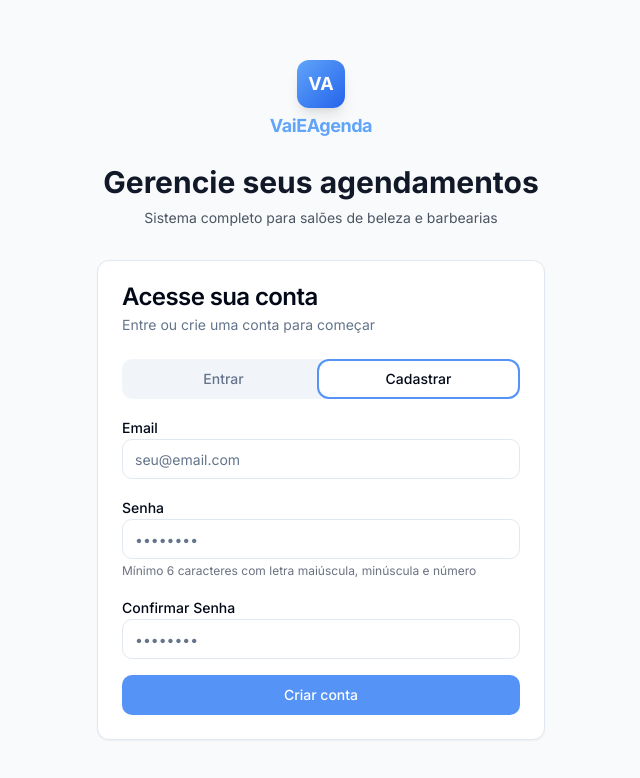
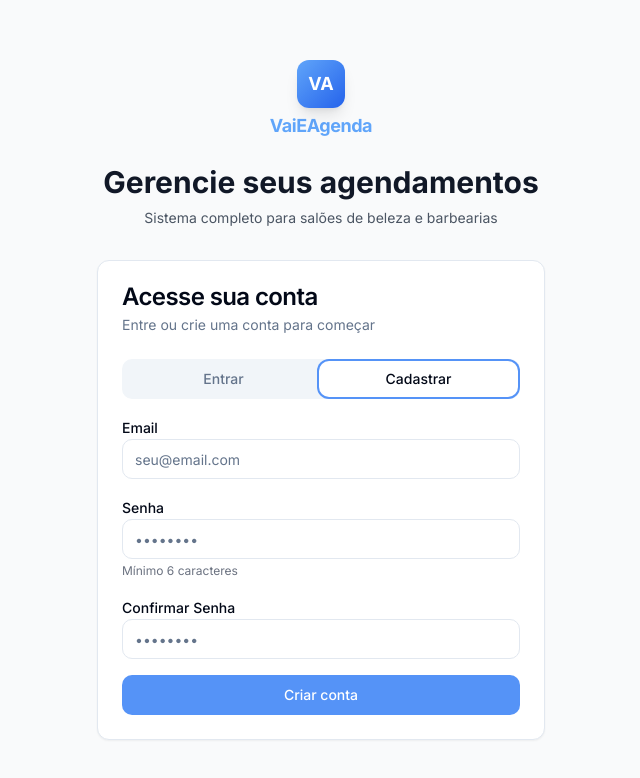
Before and after one commit to ulucasmp/vai-e-agenda-flow-07, a React (Vite) app: page /auth in a window 1280 px wide. Both pictures are taken after a click on the tab "Cadastrar". Shown: the top 778 px of the page, without its empty margins (319-959 px from the left). Built offline with nearby package versions, Linux system fonts and the light colour scheme.

Commit message:
Fix: Remove password complexity requirement
Remove the requirement for uppercase, lowercase, and numbers in the password during user registration, enforcing a minimum length of 6 characters instead.

```diff
--- a/src/pages/Auth.tsx
+++ b/src/pages/Auth.tsx
@@ -51,9 +51,6 @@ const Auth = () => {
     }
     if (password.length > 128) {
       return 'A senha deve ter no máximo 128 caracteres';
-    }
-    if (!/(?=.*[a-z])(?=.*[A-Z])(?=.*\d)/.test(password)) {
-      return 'A senha deve conter pelo menos uma letra minúscula, uma maiúscula e um número';
     }
     return null;
   };
@@ -304,7 +301,7 @@ const Auth = () => {
                       <p className="text-red-500 text-sm mt-1">{errors.password}</p>
                     )}
                     <p className="text-xs text-gray-500 mt-1">
-                      Mínimo 6 caracteres com letra maiúscula, minúscula e número
+                      Mínimo 6 caracteres
                     </p>
                   </div>
 
```
